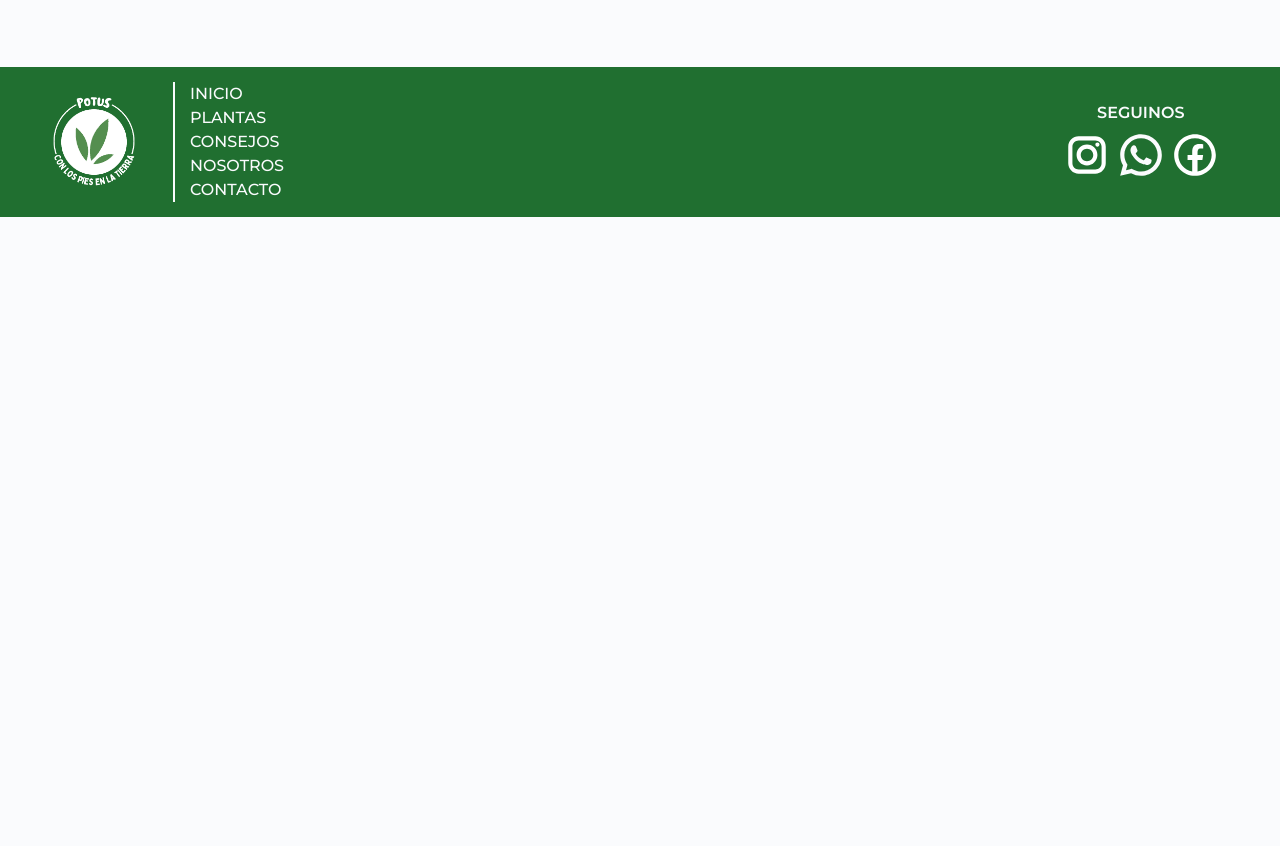
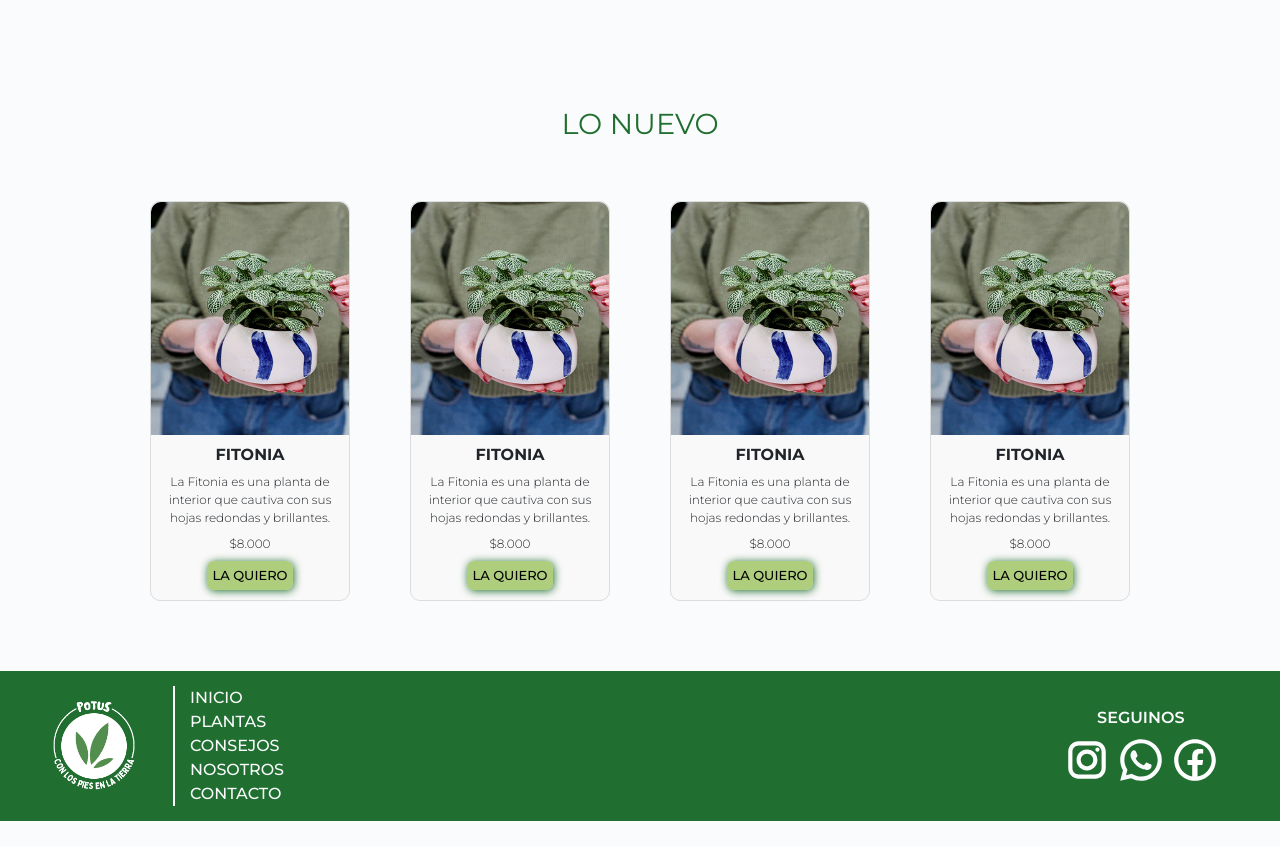
Before and after one commit to nicolasalejandromino/preentregable2-nicolasmino, a plain HTML site: page index.html in a window 1280 px wide. Shown: the part 1271-2117 px from the top of the page. Before the commit the page ends 1513 px from the top, so only its background shows below. Drawn offline with nearby package versions, Linux system fonts and the light colour scheme.

Commit message:
Cards index lo nuevo

```diff
--- a/index.html
+++ b/index.html
@@ -76,6 +76,39 @@
             </a>
           </div>
         </div>
+        <section class="container-lo-nuevo">
+          <h2>LO NUEVO</h2>
+          <div class="div-card-lo-nuevo">
+            <div class="card-lo-nuevo">
+              <img class="img-lo-nuevo" src="img/card-fitonia.png" alt="Fitonia">
+              <h3>FITONIA</h3>
+              <p>La Fitonia es una planta de interior que cautiva con sus hojas redondas y brillantes.</p>
+              <p>$8.000</p>
+              <button class="la-quiero-button">LA QUIERO</button>
+             </div>
+             <div class="card-lo-nuevo">
+              <img class="img-lo-nuevo" src="img/card-fitonia.png" alt="Fitonia">
+              <h3>FITONIA</h3>
+              <p>La Fitonia es una planta de interior que cautiva con sus hojas redondas y brillantes.</p>
+              <p class="product-prize">$8.000</p>
+              <button class="la-quiero-button">LA QUIERO</button>
+            </div>
+            <div class="card-lo-nuevo">
+              <img class="img-lo-nuevo" src="img/card-fitonia.png" alt="Fitonia">
+              <h3>FITONIA</h3>
+              <p>La Fitonia es una planta de interior que cautiva con sus hojas redondas y brillantes.</p>
+              <p>$8.000</p>
+              <button class="la-quiero-button">LA QUIERO</button>
+            </div>
+            <div class="card-lo-nuevo">
+              <img class="img-lo-nuevo" src="img/card-fitonia.png" alt="Fitonia">
+              <h3>FITONIA</h3>
+              <p>La Fitonia es una planta de interior que cautiva con sus hojas redondas y brillantes.</p>
+              <p>$8.000</p>
+              <button class="la-quiero-button">LA QUIERO</button>
+            </div>
+          </div>
+        </section>
     </main>
     <footer>
       <div class="div-logo-footer">
--- a/style/style.css
+++ b/style/style.css
@@ -96,7 +96,7 @@ header nav ul li a:before {
     position: absolute;
     top: 100%;
     left: 0;
-    transition: .5s;
+    transition: .7s;
 }
 header nav ul li:hover a:before {
     width: 50%;
@@ -190,6 +190,75 @@ main {
     transform: scale(1.1);
 }
 
+/*SECCION LO NUEVO*/
+
+.container-lo-nuevo {
+    width: 80%;
+    height: auto;
+    display: flex;
+    justify-content: center;
+    align-items: center;
+    flex-direction: column;
+    margin-top: 100px;
+    position: relative;
+}
+.container-lo-nuevo h2 {
+    color: #206f30;
+    font-weight: 400;
+    font-size: 1.8rem;
+    margin-bottom: 50px;
+}
+.div-card-lo-nuevo {
+    display: flex;
+    flex-wrap: wrap;
+    display: grid;
+    grid-template-columns: repeat(4, 1fr);
+    gap: 40px;
+    align-items: center;
+    justify-content: center;
+    position: relative;
+}
+.card-lo-nuevo {
+    display: flex;
+    justify-content: center;
+    align-items: center;
+    flex-direction: column;
+    width: 200px;
+    height: 400px;
+    background-color: #f9f9f9;
+    border: 1px solid #ddd;
+    margin: 10px;
+    padding-bottom: 10px;
+    text-align: center;
+    border-radius: 10px;
+    position: relative;
+}
+.img-lo-nuevo {
+    width: 100%;
+    height: auto;
+    overflow: hidden;
+    border-radius: 10px 10px 0 0;
+}
+.card-lo-nuevo h3 {
+    font-size: 16px;
+    font-weight: bold;
+    margin-top: 10px;
+}
+.card-lo-nuevo p {
+    margin: 0 10px 8px;
+    font-size: 12px;
+    font-weight: 300;
+
+}
+.la-quiero-button {
+    font-size: 13px;
+    font-weight: 500;
+    padding: 5px;
+    background-color: #75ad1b8e;
+    border-radius: 7px;
+    border: none;
+    box-shadow: 1px 1px 8px #206f30;
+}
 /*FOOTER*/
 
 footer {
```
Also changed, not shown: pages/plantas.html (+1 -1 lines), img/card-fitonia.png (added).
